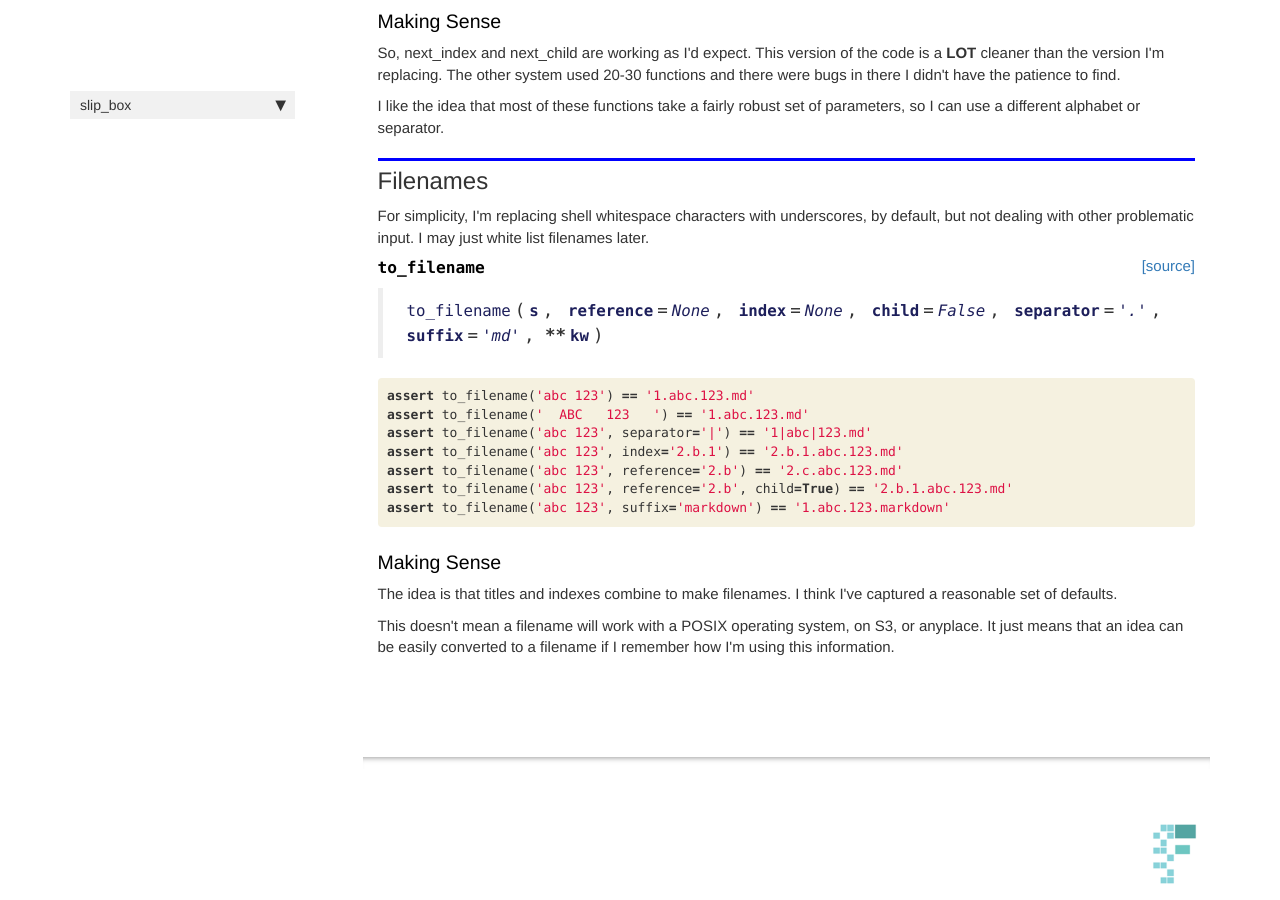
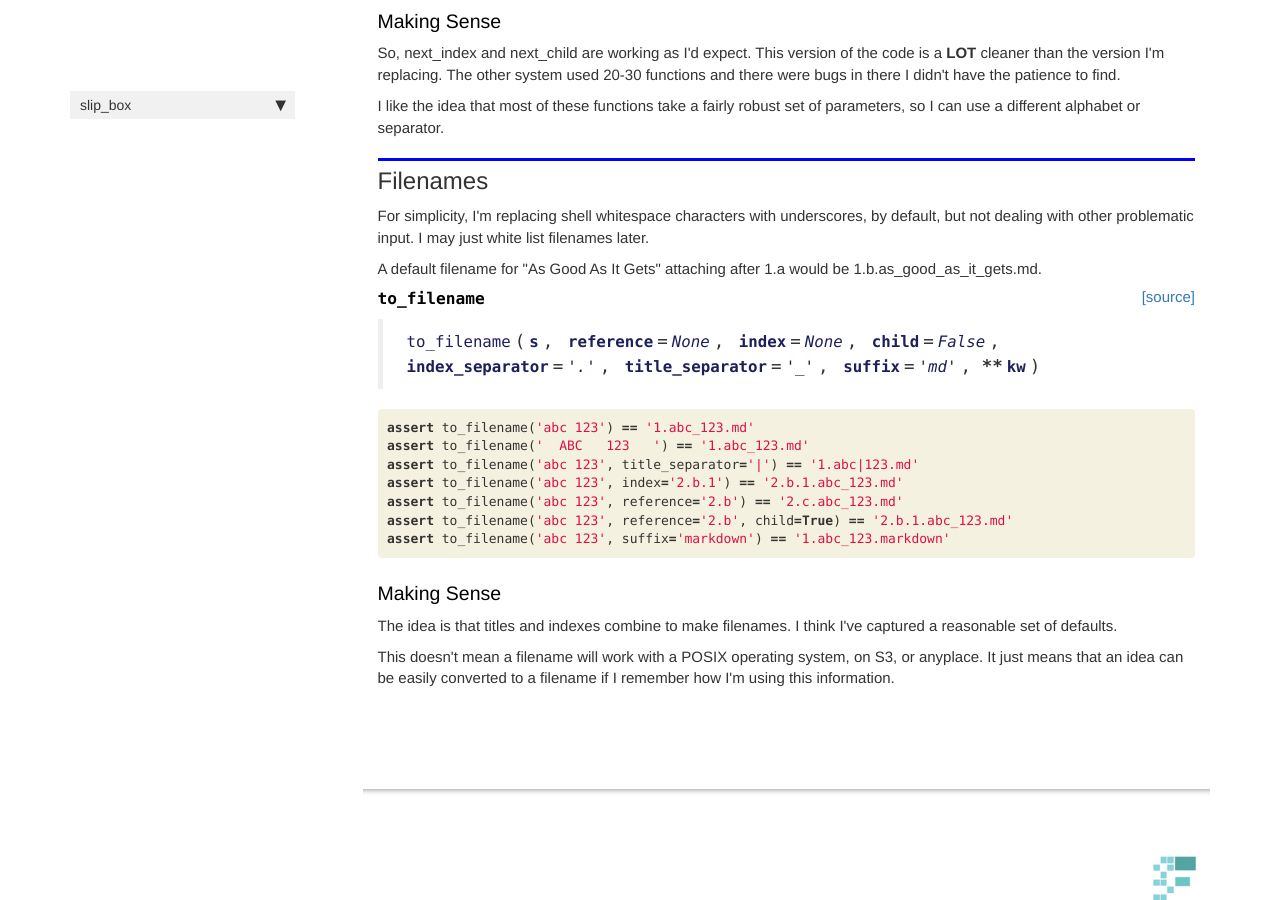
Before and after one commit to davidrichards/slip_box, a Jekyll site: the page built from docs/00.00.indexes.html, in a window 1280 px wide and 900 px high, scrolled down 2977 px. Built offline with Jekyll 4.4.1, drawn with Linux system fonts in a browser that asks for light colours; nearby versions of some CDN libraries; comment, search, counter and statistics services are not loaded.

Commit message:
Handle index and title separators differently for filenames

```diff
--- a/docs/00.00.indexes.html
+++ b/docs/00.00.indexes.html
@@ -283,6 +283,7 @@ None returns '1', '' returns '1',
 <div class="cell border-box-sizing text_cell rendered"><div class="inner_cell">
 <div class="text_cell_render border-box-sizing rendered_html">
 <h2 id="Filenames">Filenames<a class="anchor-link" href="#Filenames">&#182;</a></h2><p>For simplicity, I'm replacing shell whitespace characters with underscores, by default, but not dealing with other problematic input. I may just white list filenames later.</p>
+<p>A default filename for "As Good As It Gets" attaching after 1.a would be 1.b.as_good_as_it_gets.md.</p>
 
 </div>
 </div>
@@ -299,7 +300,7 @@ None returns '1', '' returns '1',
 
 
 <div class="output_markdown rendered_html output_subarea ">
-<h4 id="to_filename" class="doc_header"><code>to_filename</code><a href="https://github.com/davidrichards/slip_box/tree/master/slip_box/indexes.py#L110" class="source_link" style="float:right">[source]</a></h4><blockquote><p><code>to_filename</code>(<strong><code>s</code></strong>, <strong><code>reference</code></strong>=<em><code>None</code></em>, <strong><code>index</code></strong>=<em><code>None</code></em>, <strong><code>child</code></strong>=<em><code>False</code></em>, <strong><code>separator</code></strong>=<em><code>'.'</code></em>, <strong><code>suffix</code></strong>=<em><code>'md'</code></em>, <strong>**<code>kw</code></strong>)</p>
+<h4 id="to_filename" class="doc_header"><code>to_filename</code><a href="https://github.com/davidrichards/slip_box/tree/master/slip_box/indexes.py#L110" class="source_link" style="float:right">[source]</a></h4><blockquote><p><code>to_filename</code>(<strong><code>s</code></strong>, <strong><code>reference</code></strong>=<em><code>None</code></em>, <strong><code>index</code></strong>=<em><code>None</code></em>, <strong><code>child</code></strong>=<em><code>False</code></em>, <strong><code>index_separator</code></strong>=<em><code>'.'</code></em>, <strong><code>title_separator</code></strong>=<em><code>'_'</code></em>, <strong><code>suffix</code></strong>=<em><code>'md'</code></em>, <strong>**<code>kw</code></strong>)</p>
 </blockquote>
 
 </div>
@@ -315,13 +316,13 @@ None returns '1', '' returns '1',
 
 <div class="inner_cell">
     <div class="input_area">
-<div class=" highlight hl-ipython3"><pre><span></span><span class="k">assert</span> <span class="n">to_filename</span><span class="p">(</span><span class="s1">&#39;abc 123&#39;</span><span class="p">)</span> <span class="o">==</span> <span class="s1">&#39;1.abc.123.md&#39;</span>
-<span class="k">assert</span> <span class="n">to_filename</span><span class="p">(</span><span class="s1">&#39;  ABC   123   &#39;</span><span class="p">)</span> <span class="o">==</span> <span class="s1">&#39;1.abc.123.md&#39;</span>
-<span class="k">assert</span> <span class="n">to_filename</span><span class="p">(</span><span class="s1">&#39;abc 123&#39;</span><span class="p">,</span> <span class="n">separator</span><span class="o">=</span><span class="s1">&#39;|&#39;</span><span class="p">)</span> <span class="o">==</span> <span class="s1">&#39;1|abc|123.md&#39;</span>
-<span class="k">assert</span> <span class="n">to_filename</span><span class="p">(</span><span class="s1">&#39;abc 123&#39;</span><span class="p">,</span> <span class="n">index</span><span class="o">=</span><span class="s1">&#39;2.b.1&#39;</span><span class="p">)</span> <span class="o">==</span> <span class="s1">&#39;2.b.1.abc.123.md&#39;</span>
-<span class="k">assert</span> <span class="n">to_filename</span><span class="p">(</span><span class="s1">&#39;abc 123&#39;</span><span class="p">,</span> <span class="n">reference</span><span class="o">=</span><span class="s1">&#39;2.b&#39;</span><span class="p">)</span> <span class="o">==</span> <span class="s1">&#39;2.c.abc.123.md&#39;</span>
-<span class="k">assert</span> <span class="n">to_filename</span><span class="p">(</span><span class="s1">&#39;abc 123&#39;</span><span class="p">,</span> <span class="n">reference</span><span class="o">=</span><span class="s1">&#39;2.b&#39;</span><span class="p">,</span> <span class="n">child</span><span class="o">=</span><span class="kc">True</span><span class="p">)</span> <span class="o">==</span> <span class="s1">&#39;2.b.1.abc.123.md&#39;</span>
-<span class="k">assert</span> <span class="n">to_filename</span><span class="p">(</span><span class="s1">&#39;abc 123&#39;</span><span class="p">,</span> <span class="n">suffix</span><span class="o">=</span><span class="s1">&#39;markdown&#39;</span><span class="p">)</span> <span class="o">==</span> <span class="s1">&#39;1.abc.123.markdown&#39;</span>
+<div class=" highlight hl-ipython3"><pre><span></span><span class="k">assert</span> <span class="n">to_filename</span><span class="p">(</span><span class="s1">&#39;abc 123&#39;</span><span class="p">)</span> <span class="o">==</span> <span class="s1">&#39;1.abc_123.md&#39;</span>
+<span class="k">assert</span> <span class="n">to_filename</span><span class="p">(</span><span class="s1">&#39;  ABC   123   &#39;</span><span class="p">)</span> <span class="o">==</span> <span class="s1">&#39;1.abc_123.md&#39;</span>
+<span class="k">assert</span> <span class="n">to_filename</span><span class="p">(</span><span class="s1">&#39;abc 123&#39;</span><span class="p">,</span> <span class="n">title_separator</span><span class="o">=</span><span class="s1">&#39;|&#39;</span><span class="p">)</span> <span class="o">==</span> <span class="s1">&#39;1.abc|123.md&#39;</span>
+<span class="k">assert</span> <span class="n">to_filename</span><span class="p">(</span><span class="s1">&#39;abc 123&#39;</span><span class="p">,</span> <span class="n">index</span><span class="o">=</span><span class="s1">&#39;2.b.1&#39;</span><span class="p">)</span> <span class="o">==</span> <span class="s1">&#39;2.b.1.abc_123.md&#39;</span>
+<span class="k">assert</span> <span class="n">to_filename</span><span class="p">(</span><span class="s1">&#39;abc 123&#39;</span><span class="p">,</span> <span class="n">reference</span><span class="o">=</span><span class="s1">&#39;2.b&#39;</span><span class="p">)</span> <span class="o">==</span> <span class="s1">&#39;2.c.abc_123.md&#39;</span>
+<span class="k">assert</span> <span class="n">to_filename</span><span class="p">(</span><span class="s1">&#39;abc 123&#39;</span><span class="p">,</span> <span class="n">reference</span><span class="o">=</span><span class="s1">&#39;2.b&#39;</span><span class="p">,</span> <span class="n">child</span><span class="o">=</span><span class="kc">True</span><span class="p">)</span> <span class="o">==</span> <span class="s1">&#39;2.b.1.abc_123.md&#39;</span>
+<span class="k">assert</span> <span class="n">to_filename</span><span class="p">(</span><span class="s1">&#39;abc 123&#39;</span><span class="p">,</span> <span class="n">suffix</span><span class="o">=</span><span class="s1">&#39;markdown&#39;</span><span class="p">)</span> <span class="o">==</span> <span class="s1">&#39;1.abc_123.markdown&#39;</span>
 </pre></div>
 
     </div>
```
Also changed, not shown: slip_box/indexes.py (+4 -4 lines), 1 other file.
